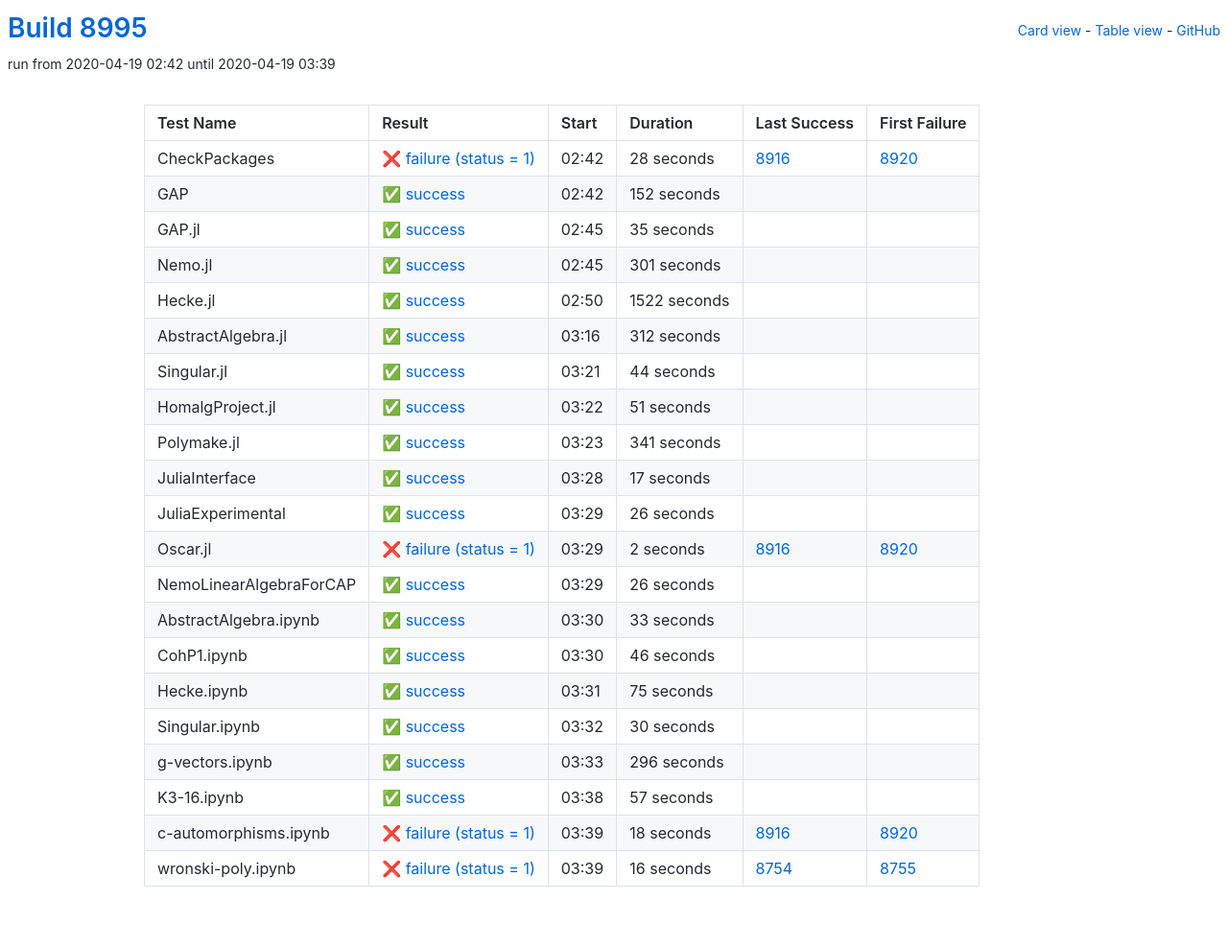
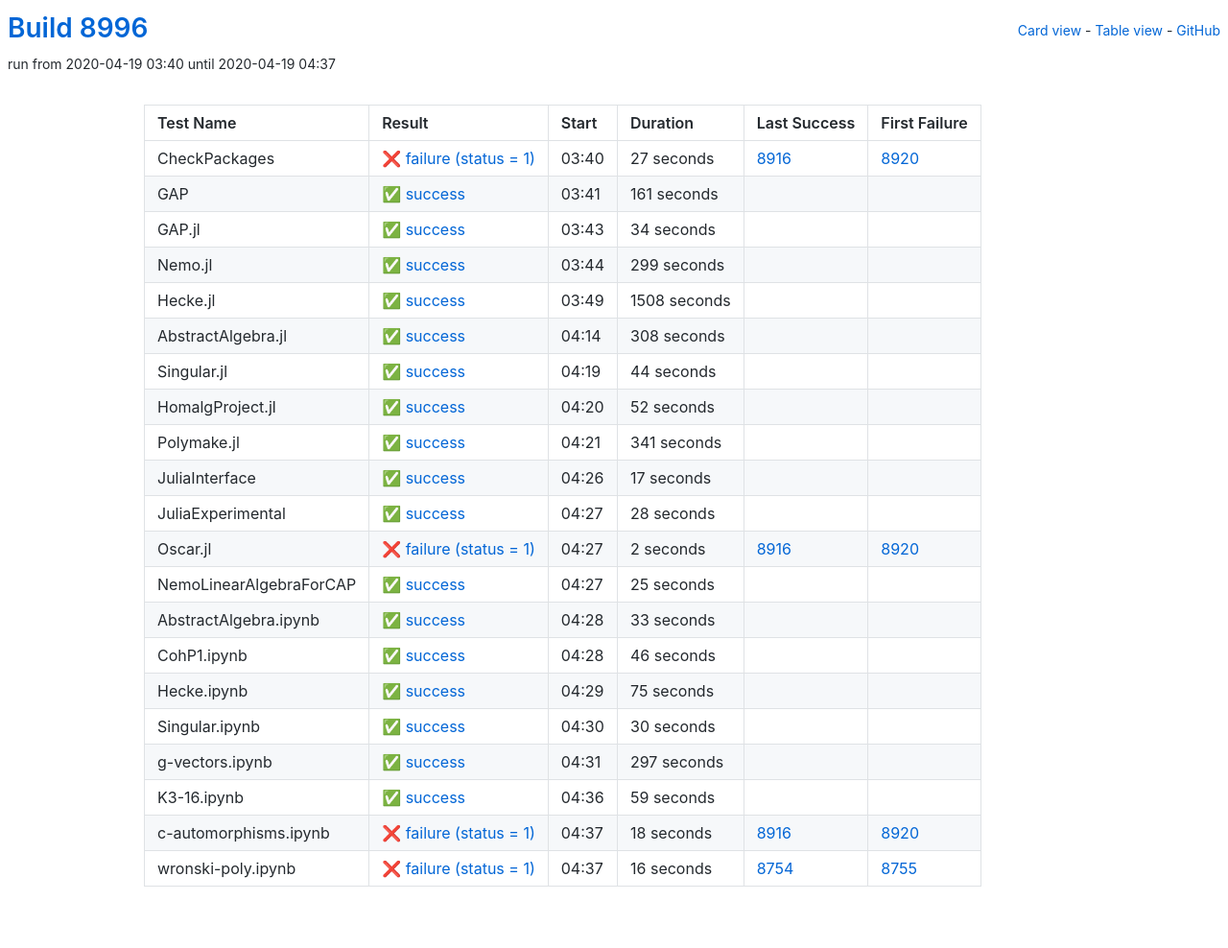
Before and after one commit to oscar-system/oscar-ci-status, a Jekyll site: the page built from table.html, in a window 1280 px wide. Shown: the whole page at 96% size. Built offline with Jekyll 4.4.1, drawn with Linux system fonts in a browser that asks for light colours.

Commit message:
Build 8996

```diff
--- a/_data/ci.yml
+++ b/_data/ci.yml
@@ -1,71 +1,71 @@
-build: 8995
-build_url: https://oscarci.mathematik.uni-kl.de/job/oscar/8995/
+build: 8996
+build_url: https://oscarci.mathematik.uni-kl.de/job/oscar/8996/
 job: oscar
 tests:
-- duration: 28
+- duration: 27
   exitcode: 1
   first_failure: 8920
   first_failure_url: https://oscarci.mathematik.uni-kl.de/job/oscar/8920/
   last_success: 8916
   last_success_url: https://oscarci.mathematik.uni-kl.de/job/oscar/8916/
-  log: https://oscarci.mathematik.uni-kl.de/job/oscar/8995/artifact/logs/build-8995/CheckPackages.log
+  log: https://oscarci.mathematik.uni-kl.de/job/oscar/8996/artifact/logs/build-8996/CheckPackages.log
   name: CheckPackages
-  start: 2020-04-19 02:42
+  start: 2020-04-19 03:40
   status: failure
   success: false
-- duration: 152
+- duration: 161
   exitcode: 0
   first_failure: false
   first_failure_url: null
   last_success: false
   last_success_url: null
-  log: https://oscarci.mathematik.uni-kl.de/job/oscar/8995/artifact/logs/build-8995/GAP.log
+  log: https://oscarci.mathematik.uni-kl.de/job/oscar/8996/artifact/logs/build-8996/GAP.log
   name: GAP
-  start: 2020-04-19 02:42
+  start: 2020-04-19 03:41
   status: success
   success: true
-- duration: 35
+- duration: 34
   exitcode: 0
   first_failure: false
   first_failure_url: null
   last_success: false
   last_success_url: null
-  log: https://oscarci.mathematik.uni-kl.de/job/oscar/8995/artifact/logs/build-8995/GAP.jl.log
+  log: https://oscarci.mathematik.uni-kl.de/job/oscar/8996/artifact/logs/build-8996/GAP.jl.log
   name: GAP.jl
-  start: 2020-04-19 02:45
+  start: 2020-04-19 03:43
   status: success
   success: true
-- duration: 301
+- duration: 299
   exitcode: 0
   first_failure: false
   first_failure_url: null
   last_success: false
   last_success_url: null
-  log: https://oscarci.mathematik.uni-kl.de/job/oscar/8995/artifact/logs/build-8995/Nemo.jl.log
+  log: https://oscarci.mathematik.uni-kl.de/job/oscar/8996/artifact/logs/build-8996/Nemo.jl.log
   name: Nemo.jl
-  start: 2020-04-19 02:45
+  start: 2020-04-19 03:44
   status: success
   success: true
-- duration: 1522
+- duration: 1508
   exitcode: 0
   first_failure: false
   first_failure_url: null
   last_success: false
   last_success_url: null
-  log: https://oscarci.mathematik.uni-kl.de/job/oscar/8995/artifact/logs/build-8995/Hecke.jl.log
+  log: https://oscarci.mathematik.uni-kl.de/job/oscar/8996/artifact/logs/build-8996/Hecke.jl.log
   name: Hecke.jl
-  start: 2020-04-19 02:50
+  start: 2020-04-19 03:49
   status: success
   success: true
-- duration: 312
+- duration: 308
   exitcode: 0
   first_failure: false
   first_failure_url: null
   last_success: false
   last_success_url: null
-  log: https://oscarci.mathematik.uni-kl.de/job/oscar/8995/artifact/logs/build-8995/AbstractAlgebra.jl.log
+  log: https://oscarci.mathematik.uni-kl.de/job/oscar/8996/artifact/logs/build-8996/AbstractAlgebra.jl.log
   name: AbstractAlgebra.jl
-  start: 2020-04-19 03:16
+  start: 2020-04-19 04:14
   status: success
   success: true
 - duration: 44
@@ -74,20 +74,20 @@ tests:
   first_failure_url: null
   last_success: false
   last_success_url: null
-  log: https://oscarci.mathematik.uni-kl.de/job/oscar/8995/artifact/logs/build-8995/Singular.jl.log
+  log: https://oscarci.mathematik.uni-kl.de/job/oscar/8996/artifact/logs/build-8996/Singular.jl.log
   name: Singular.jl
-  start: 2020-04-19 03:21
+  start: 2020-04-19 04:19
   status: success
   success: true
-- duration: 51
+- duration: 52
   exitcode: 0
   first_failure: false
   first_failure_url: null
   last_success: false
   last_success_url: null
-  log: https://oscarci.mathematik.uni-kl.de/job/oscar/8995/artifact/logs/build-8995/HomalgProject.jl.log
+  log: https://oscarci.mathematik.uni-kl.de/job/oscar/8996/artifact/logs/build-8996/HomalgProject.jl.log
   name: HomalgProject.jl
-  start: 2020-04-19 03:22
+  start: 2020-04-19 04:20
   status: success
   success: true
 - duration: 341
@@ -96,9 +96,9 @@ tests:
   first_failure_url: null
   last_success: false
   last_success_url: null
-  log: https://oscarci.mathematik.uni-kl.de/job/oscar/8995/artifact/logs/build-8995/Polymake.jl.log
+  log: https://oscarci.mathematik.uni-kl.de/job/oscar/8996/artifact/logs/build-8996/Polymake.jl.log
   name: Polymake.jl
-  start: 2020-04-19 03:23
+  start: 2020-04-19 04:21
   status: success
   success: true
 - duration: 17
@@ -107,20 +107,20 @@ tests:
   first_failure_url: null
   last_success: false
   last_success_url: null
-  log: https://oscarci.mathematik.uni-kl.de/job/oscar/8995/artifact/logs/build-8995/JuliaInterface.log
+  log: https://oscarci.mathematik.uni-kl.de/job/oscar/8996/artifact/logs/build-8996/JuliaInterface.log
   name: JuliaInterface
-  start: 2020-04-19 03:28
+  start: 2020-04-19 04:26
   status: success
   success: true
-- duration: 26
+- duration: 28
   exitcode: 0
   first_failure: false
   first_failure_url: null
   last_success: false
   last_success_url: null
-  log: https://oscarci.mathematik.uni-kl.de/job/oscar/8995/artifact/logs/build-8995/JuliaExperimental.log
+  log: https://oscarci.mathematik.uni-kl.de/job/oscar/8996/artifact/logs/build-8996/JuliaExperimental.log
   name: JuliaExperimental
-  start: 2020-04-19 03:29
+  start: 2020-04-19 04:27
   status: success
   success: true
 - duration: 2
@@ -129,20 +129,20 @@ tests:
   first_failure_url: https://oscarci.mathematik.uni-kl.de/job/oscar/8920/
   last_success: 8916
   last_success_url: https://oscarci.mathematik.uni-kl.de/job/oscar/8916/
-  log: https://oscarci.mathematik.uni-kl.de/job/oscar/8995/artifact/logs/build-8995/Oscar.jl.log
+  log: https://oscarci.mathematik.uni-kl.de/job/oscar/8996/artifact/logs/build-8996/Oscar.jl.log
   name: Oscar.jl
-  start: 2020-04-19 03:29
+  start: 2020-04-19 04:27
   status: failure
   success: false
-- duration: 26
+- duration: 25
   exitcode: 0
   first_failure: false
   first_failure_url: null
   last_success: false
   last_success_url: null
-  log: https://oscarci.mathematik.uni-kl.de/job/oscar/8995/artifact/logs/build-8995/NemoLinearAlgebraForCAP.log
+  log: https://oscarci.mathematik.uni-kl.de/job/oscar/8996/artifact/logs/build-8996/NemoLinearAlgebraForCAP.log
   name: NemoLinearAlgebraForCAP
-  start: 2020-04-19 03:29
+  start: 2020-04-19 04:27
   status: success
   success: true
 - duration: 33
@@ -151,9 +151,9 @@ tests:
   first_failure_url: null
   last_success: false
   last_success_url: null
-  log: https://oscarci.mathematik.uni-kl.de/job/oscar/8995/artifact/logs/build-8995/AbstractAlgebra.ipynb.log
+  log: https://oscarci.mathematik.uni-kl.de/job/oscar/8996/artifact/logs/build-8996/AbstractAlgebra.ipynb.log
   name: AbstractAlgebra.ipynb
-  start: 2020-04-19 03:30
+  start: 2020-04-19 04:28
   status: success
   success: true
 - duration: 46
@@ -162,9 +162,9 @@ tests:
   first_failure_url: null
   last_success: false
   last_success_url: null
-  log: https://oscarci.mathematik.uni-kl.de/job/oscar/8995/artifact/logs/build-8995/CohP1.ipynb.log
+  log: https://oscarci.mathematik.uni-kl.de/job/oscar/8996/artifact/logs/build-8996/CohP1.ipynb.log
   name: CohP1.ipynb
-  start: 2020-04-19 03:30
+  start: 2020-04-19 04:28
   status: success
   success: true
 - duration: 75
@@ -173,9 +173,9 @@ tests:
   first_failure_url: null
   last_success: false
   last_success_url: null
-  log: https://oscarci.mathematik.uni-kl.de/job/oscar/8995/artifact/logs/build-8995/Hecke.ipynb.log
+  log: https://oscarci.mathematik.uni-kl.de/job/oscar/8996/artifact/logs/build-8996/Hecke.ipynb.log
   name: Hecke.ipynb
-  start: 2020-04-19 03:31
+  start: 2020-04-19 04:29
   status: success
   success: true
 - duration: 30
@@ -184,31 +184,31 @@ tests:
   first_failure_url: null
   last_success: false
   last_success_url: null
-  log: https://oscarci.mathematik.uni-kl.de/job/oscar/8995/artifact/logs/build-8995/Singular.ipynb.log
+  log: https://oscarci.mathematik.uni-kl.de/job/oscar/8996/artifact/logs/build-8996/Singular.ipynb.log
   name: Singular.ipynb
-  start: 2020-04-19 03:32
+  start: 2020-04-19 04:30
   status: success
   success: true
-- duration: 296
+- duration: 297
   exitcode: 0
   first_failure: false
   first_failure_url: null
   last_success: false
   last_success_url: null
-  log: https://oscarci.mathematik.uni-kl.de/job/oscar/8995/artifact/logs/build-8995/g-vectors.ipynb.log
+  log: https://oscarci.mathematik.uni-kl.de/job/oscar/8996/artifact/logs/build-8996/g-vectors.ipynb.log
   name: g-vectors.ipynb
-  start: 2020-04-19 03:33
+  start: 2020-04-19 04:31
   status: success
   success: true
-- duration: 57
+- duration: 59
   exitcode: 0
   first_failure: false
   first_failure_url: null
   last_success: false
   last_success_url: null
-  log: https://oscarci.mathematik.uni-kl.de/job/oscar/8995/artifact/logs/build-8995/K3-16.ipynb.log
+  log: https://oscarci.mathematik.uni-kl.de/job/oscar/8996/artifact/logs/build-8996/K3-16.ipynb.log
   name: K3-16.ipynb
-  start: 2020-04-19 03:38
+  start: 2020-04-19 04:36
   status: success
   success: true
 - duration: 18
@@ -217,9 +217,9 @@ tests:
   first_failure_url: https://oscarci.mathematik.uni-kl.de/job/oscar/8920/
   last_success: 8916
   last_success_url: https://oscarci.mathematik.uni-kl.de/job/oscar/8916/
-  log: https://oscarci.mathematik.uni-kl.de/job/oscar/8995/artifact/logs/build-8995/c-automorphisms.ipynb.log
+  log: https://oscarci.mathematik.uni-kl.de/job/oscar/8996/artifact/logs/build-8996/c-automorphisms.ipynb.log
   name: c-automorphisms.ipynb
-  start: 2020-04-19 03:39
+  start: 2020-04-19 04:37
   status: failure
   success: false
 - duration: 16
@@ -228,8 +228,8 @@ tests:
   first_failure_url: https://oscarci.mathematik.uni-kl.de/job/oscar/8755/
   last_success: 8754
   last_success_url: https://oscarci.mathematik.uni-kl.de/job/oscar/8754/
-  log: https://oscarci.mathematik.uni-kl.de/job/oscar/8995/artifact/logs/build-8995/wronski-poly.ipynb.log
+  log: https://oscarci.mathematik.uni-kl.de/job/oscar/8996/artifact/logs/build-8996/wronski-poly.ipynb.log
   name: wronski-poly.ipynb
-  start: 2020-04-19 03:39
+  start: 2020-04-19 04:37
   status: failure
   success: false
```
Also changed, not shown: README.md.
